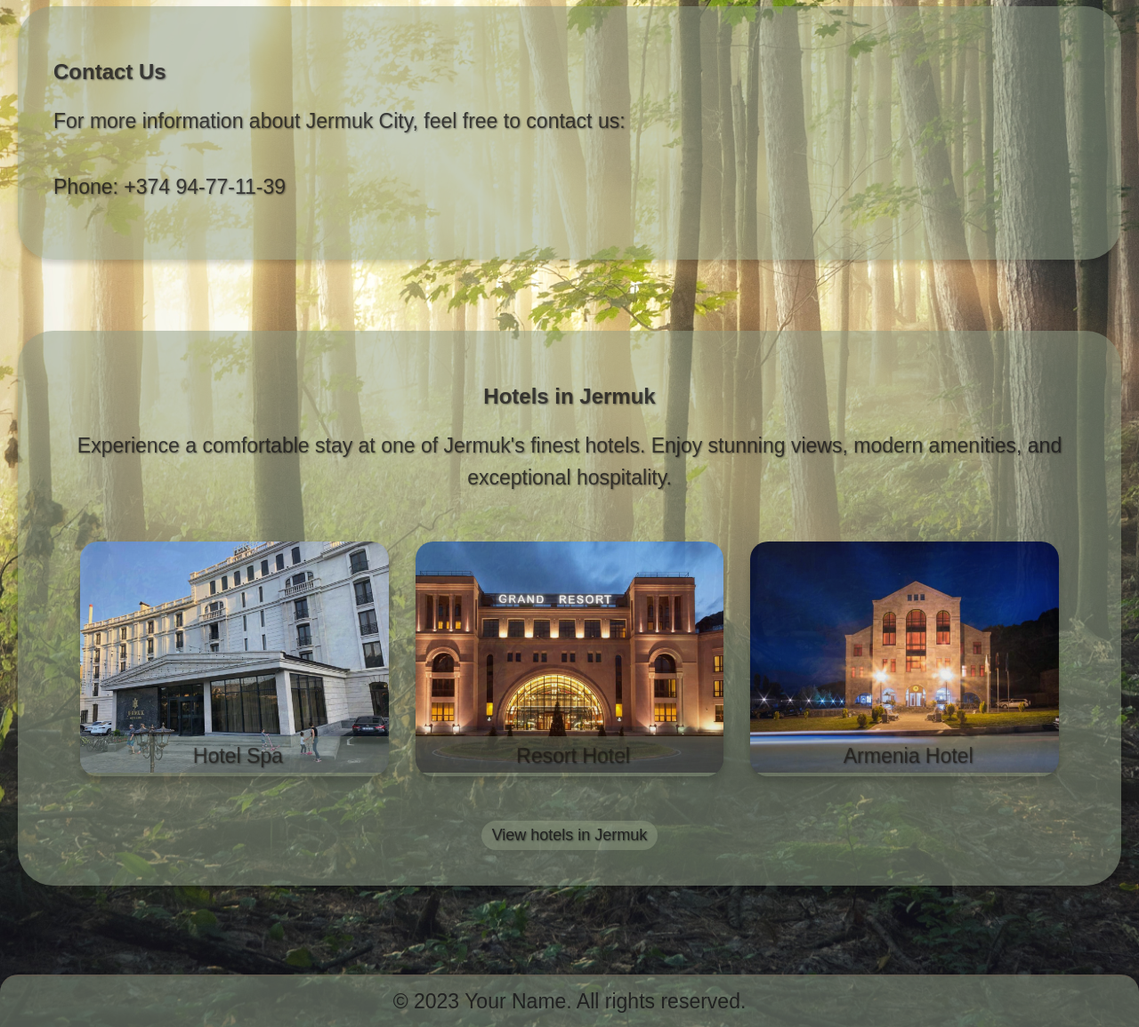
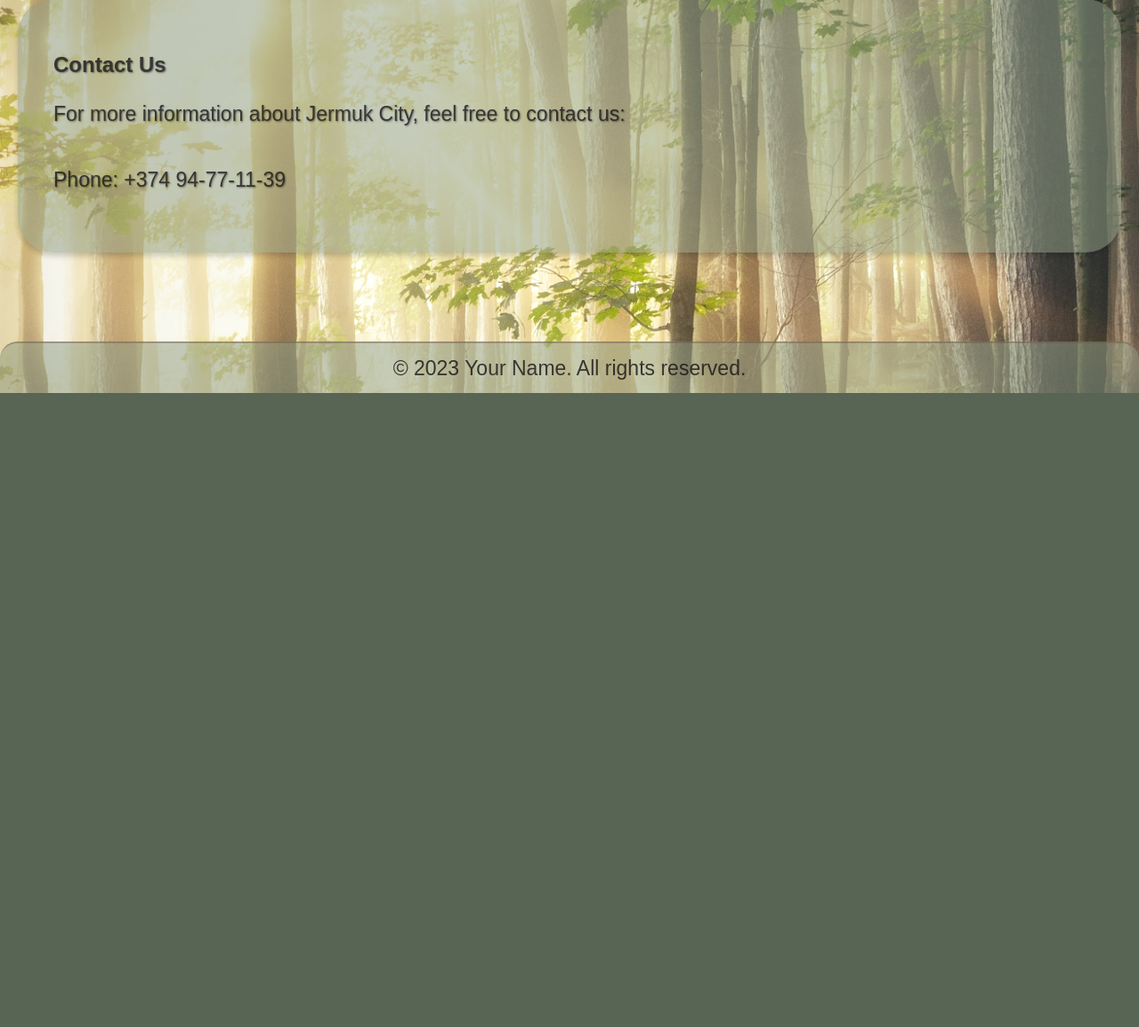
Before and after one commit to darkbrains/jermuk-city, a FastAPI app: page /en in a window 1280 px wide. Shown: the part 2603-3758 px from the top of the page at 89% size. After the commit the page ends 3045 px from the top, so only its background shows below. Run offline with FastAPI, Linux system fonts and the light colour scheme.

Commit message:
Revert "new branch and fixes"
This reverts commit 62423939126900a1b176dc070dddb2778e0449d4.

```diff
--- a/templates/index_en.html
+++ b/templates/index_en.html
@@ -281,56 +281,6 @@
         background-color: rgba(110, 92, 77, 0.521);
         color: #fff;
     }
-      a.hotelslink {
-      background-color: rgba(144, 158, 134, 0.582);
-      color: #222;
-      border: none;
-      cursor: pointer;
-      font-size: 18px;
-      text-shadow: 1px 1px 2px rgba(0, 0, 0, 0.5);
-      padding: 6px 12px;
-      border-radius: 20px;
-      transition: background-color 0.3s ease;
-      text-decoration: none;
-      display: inline-block;
-      margin-top: 20px;
-    }
-    .transparent-button {
-      background: none;
-      border: none;
-      cursor: pointer;
-      display: inline-block;
-      margin-top: 20px;
-    }
-    /* Adjust the hover color */
-      a.hotelslink:hover {
-      background-color: rgba(110, 92, 77, 0.521);
-      color: #fff;
-      text-decoration: none;
-    }
-
-    /* Adjustments to align the button with the rest of the content */
-    #hotels {
-      text-align: center;
-    }
-    .photo-item {
-      display: block;
-      position: relative;
-      margin-right: 20px; /* Adjust this value for spacing between items */
-    }
-
-    /* Style for the hotel names */
-    .hotel-name {
-      position: absolute;
-      bottom: 0;
-      left: 0;
-      width: 100%;
-      background-color: rgba(144, 158, 134, 0.39);
-      color: rgba(27, 23, 20, 0.671);
-      text-align: center;
-      padding: 4px;
-      margin: 0;
-    }
   </style>
 </head>
 <body>
@@ -352,7 +302,6 @@
         <li class="section-links"><a href="#about">About</a></li>
         <li class="section-links"><a href="#photos">Photos</a></li>
         <li class="section-links"><a href="#contact">Contacts</a></li>
-        <li class="section-links"><a href="#hotels">Hotels</a></li>
       </ul>
     </nav>
     </nav>
@@ -415,29 +364,6 @@
         <br>
         Phone: +374 94-77-11-39
       </p>
-    </section>
-    <section id="hotels">
-      <h2>Hotels in Jermuk</h2>
-      <p>
-        Experience a comfortable stay at one of Jermuk's finest hotels. Enjoy stunning views, modern amenities, and exceptional hospitality.
-      </p>
-      <div class="photo-gallery">
-        <div class="photo-item">
-          <img src="/static/jermuk-hotel-spa.jpeg" alt="Hotel 1">
-          <p class="hotel-name">Hotel Spa</p>
-        </div>
-        <div class="photo-item">
-          <img src="/static/resort.jpg" alt="Hotel 2">
-          <p class="hotel-name">Resort Hotel</p>
-        </div>
-        <div class="photo-item">
-          <img src="/static/armenia.jpg" alt="Hotel 3">
-          <p class="hotel-name">Armenia Hotel</p>
-        </div>
-      </div>
-      <div class="hotels-button">
-        <a class="hotelslink" href="hotels.jermuk.city/en">View hotels in Jermuk</a>
-      </div>
     </section>
   </main>
   <footer>
```
Also changed, not shown: static/armenia.jpg (deleted), static/armenia.png (deleted), static/grant-resort.jpg (deleted), static/jermuk-hotel-spa.jpeg (deleted), static/resort.jpg (deleted).
